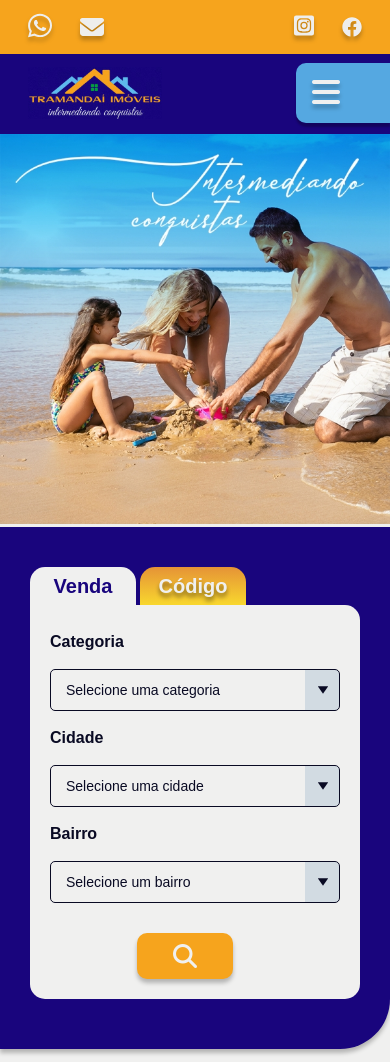
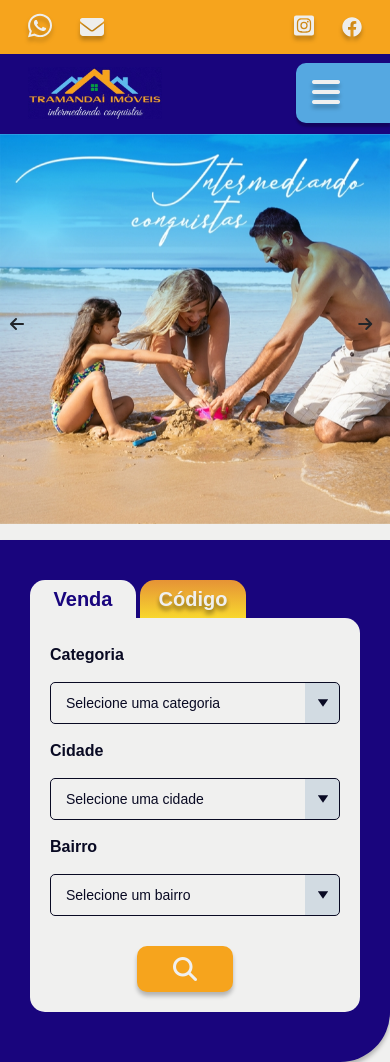
Before and after one commit to fabiviegas/tramandaiimoveis, a plain HTML site: page index.html in a window 390 px wide. Shown: the top 1062 px of the page. Drawn offline with nearby package versions, Linux system fonts and the light colour scheme; a web font is replaced by a local one.

Commit message:
owl-carousel

```diff
--- a/assets/css/less/banner.less
+++ b/assets/css/less/banner.less
@@ -1,14 +1,58 @@
 // out: false
 
-.banner {
-    overflow: hidden;
+.banner__carousel {
 
-    .slide1 {
-        width: 100%;
-
+    img {
+        width: fit-content;
+        margin: 0 auto;
     }
 
-    .slide2 {
-        display: none;
+    .owl-nav {
+        display: flex;
+        justify-content: space-between;
+
+        position: absolute;
+        top: 45%;
+        width: 98%;
+
+        .owl-prev {
+            position: absolute;
+            top: 0;
+            left: 0;
+
+            margin: 0;
+            margin-left: 10px;
+            padding: 14px 16px 10px 15px !important;
+            color: @nightBlue;
+            background-color: rgb(0 0 0 / 50%);
+            border-radius: 50%;
+        }
+
+        .owl-next {
+            position: absolute;
+            top: 0;
+            right: 0;
+
+            margin: 0;
+            margin-right: 10px;
+            padding: 14px 16px 10px 15px !important;
+            color: @nightBlue;
+
+
+            background-color: rgb(0 0 0 / 50%);
+            border-radius: 50%;
+
+
+        }
+
+        .owl-prev,
+        .owl-next {
+            font-size: 13px;
+            border: 1px solid transparent;
+            &:hover {
+                color: @sunOrange;
+                box-shadow: rgb(0 0 0 / 50%);
+            }
+        }
     }
 }
--- a/assets/css/main.less
+++ b/assets/css/main.less
@@ -14,6 +14,7 @@
 
 @import "less/banner.less";
 
+
 // CAMPO DE BUSCA
 
 @import "less/search.less";
--- /dev/null
+++ b/assets/libs/owl.theme.default.min.css
@@ -0,0 +1,6 @@
+/**
+ * Owl Carousel v2.3.4
+ * Copyright 2013-2018 David Deutsch
+ * Licensed under: SEE LICENSE IN https://github.com/OwlCarousel2/OwlCarousel2/blob/master/LICENSE
+ */
+.owl-theme .owl-dots,.owl-theme .owl-nav{text-align:center;-webkit-tap-highlight-color:transparent}.owl-theme .owl-nav{margin-top:10px}.owl-theme .owl-nav [class*=owl-]{color:#FFF;font-size:14px;margin:5px;padding:4px 7px;background:#D6D6D6;display:inline-block;cursor:pointer;border-radius:3px}.owl-theme .owl-nav [class*=owl-]:hover{background:#869791;color:#FFF;text-decoration:none}.owl-theme .owl-nav .disabled{opacity:.5;cursor:default}.owl-theme .owl-nav.disabled+.owl-dots{margin-top:10px}.owl-theme .owl-dots .owl-dot{display:inline-block;zoom:1}.owl-theme .owl-dots .owl-dot span{width:10px;height:10px;margin:5px 7px;background:#D6D6D6;display:block;-webkit-backface-visibility:visible;transition:opacity .2s ease;border-radius:30px}.owl-theme .owl-dots .owl-dot.active span,.owl-theme .owl-dots .owl-dot:hover span{background:#869791}
--- a/index.html
+++ b/index.html
@@ -8,6 +8,9 @@
     <title>Tramandaí Imóveis</title>
 
     <link rel="stylesheet" href="https://cdn.jsdelivr.net/npm/bootstrap@4.6.1/dist/css/bootstrap.min.css" integrity="sha384-zCbKRCUGaJDkqS1kPbPd7TveP5iyJE0EjAuZQTgFLD2ylzuqKfdKlfG/eSrtxUkn" crossorigin="anonymous">
+
+    <link rel="stylesheet" href="assets/libs/owl.carousel.min.css">
+    <link rel="stylesheet" href="assets/libs/owl.theme.default.min.css">
 
     <link href="assets/css/main.css" rel="stylesheet">
 
@@ -63,10 +66,10 @@
     </header>
 
     <section class="banner">
-        <div class="slides__list" >
-            <img class="slide1" src="assets/images/tramandai_slide1_mobile.jpg" alt="Slide 1 Família na Praia">
+        <div class="owl-carousel banner__carousel" >
+            <div class="item"><img src="assets/images/tramandai_slide1_mobile.jpg" alt="Slide 1 Família na Praia"></div>
 
-            <img class="slide2" src="assets/images/tramandai_slide2_mobile.jpg" alt="Slide 2 Família no Apartamento">
+            <div class="item"><img src="assets/images/tramandai_slide2_mobile.jpg" alt="Slide 2 Família no Apartamento"></div>
 
         </div>
     </section>
@@ -256,5 +259,25 @@
             MENU.classList.toggle('open');
         })
     </script>
+
+    <script src="jquery.min.js"></script>
+
+
+    <script src="assets/libs/owl.carousel.min.js"></script>
+    <script>
+        $('.banner__carousel').owlCarousel({
+            loop: true,
+            nav: true,
+            dots: true,
+            responsive:{
+                0: {
+                    items: 1,
+                    margin: 30,
+                },
+            }
+        });
+        $(".owl-prev").html('<i class="fa-solid fa-arrow-left"></i>');
+        $(".owl-next").html('<i class="fa-solid fa-arrow-right"></i>');
+    </script>
 </body>
 </html>
```
Also changed, not shown: assets/css/main.css, assets/libs/owl.carousel.min.css (added), assets/libs/owl.carousel.min.js (added).
